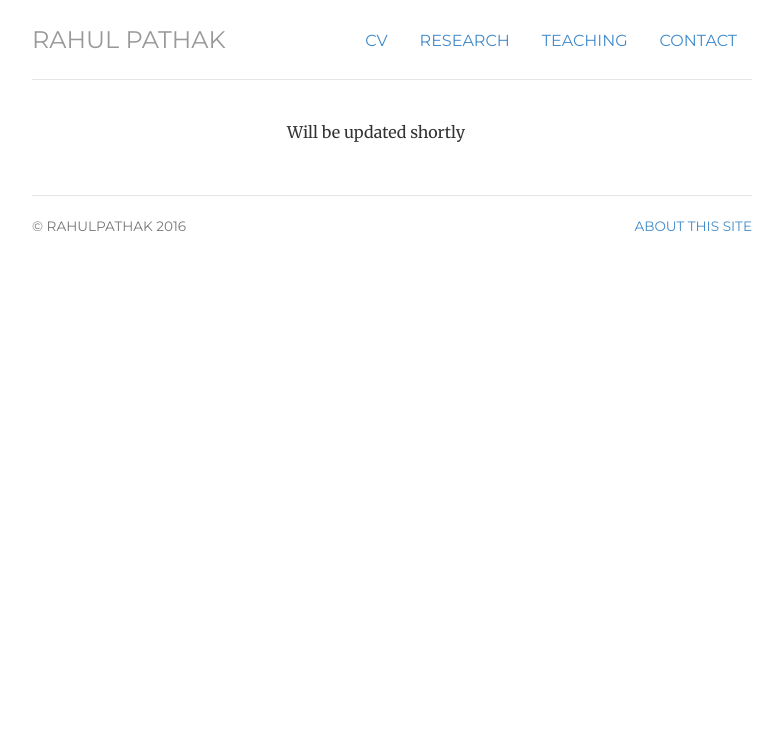
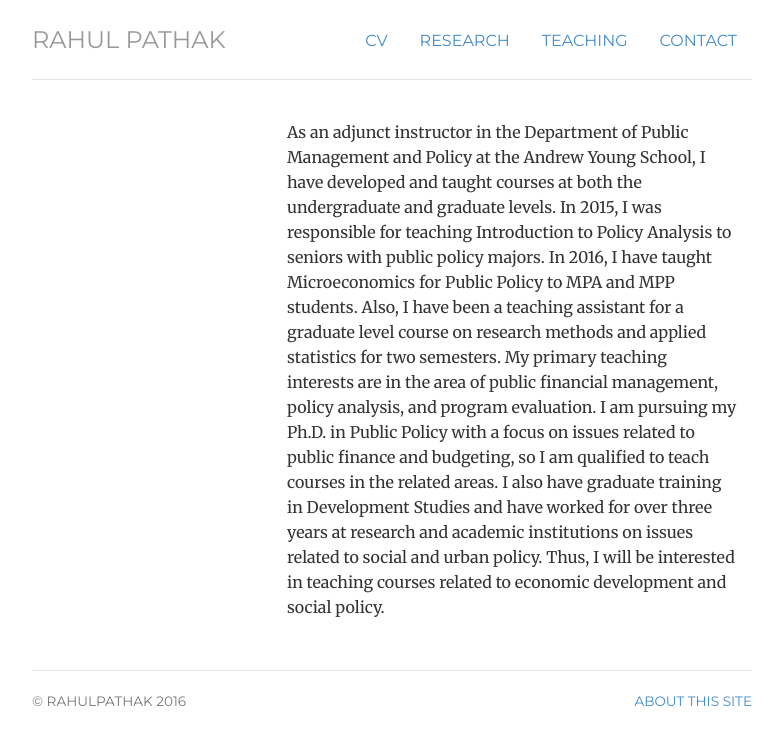
Before and after one commit to pathak-rahul/pathak-rahul.github.io, a Jekyll site: the page built from teaching/index.html, in a window 1280 px wide. Shown: the top 745 px of the page, without its empty margins (248-1031 px from the left). Built offline with Jekyll 4.4.1, drawn with Linux system fonts in a browser that asks for light colours.

Commit message:
Update index.html

```diff
--- a/teaching/index.html
+++ b/teaching/index.html
@@ -9,7 +9,9 @@
 	<div itemscope itemtype="http://data-vocabulary.org/Person" class="col-sm-8">
 
 
-	<p class-"lead"> Will be updated shortly  </p> </span>
+	<p class-"lead"> As an adjunct instructor in the Department of Public Management and Policy at the Andrew Young School, I have developed and taught courses at both the undergraduate and graduate levels. In 2015, I was responsible for teaching Introduction to Policy Analysis to seniors with public policy majors. In 2016, I have taught Microeconomics for Public Policy to MPA and MPP students. Also, I have been a teaching assistant for a graduate level course on research methods and applied statistics for two semesters.
+My primary teaching interests are in the area of public financial management, policy analysis, and program evaluation. I am pursuing my Ph.D. in Public Policy with a focus on issues related to public finance and budgeting, so I am qualified to teach courses in the related areas. I also have graduate training in Development Studies and have worked for over three years at research and academic institutions on issues related to social and urban policy. Thus, I will be interested in teaching courses related to economic development and social policy.
+  </p> </span>
 </p>
 	</div>
 
```
